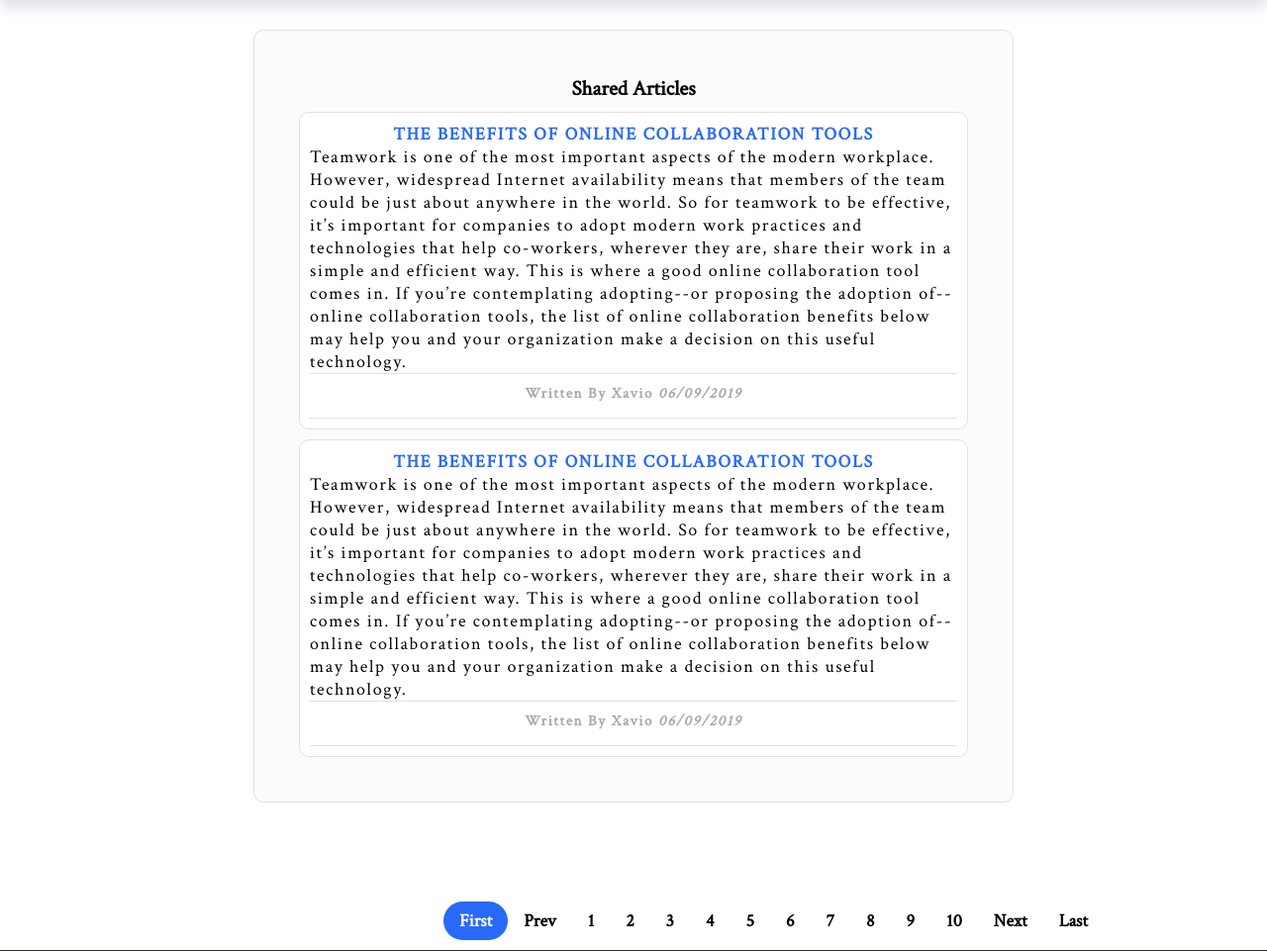
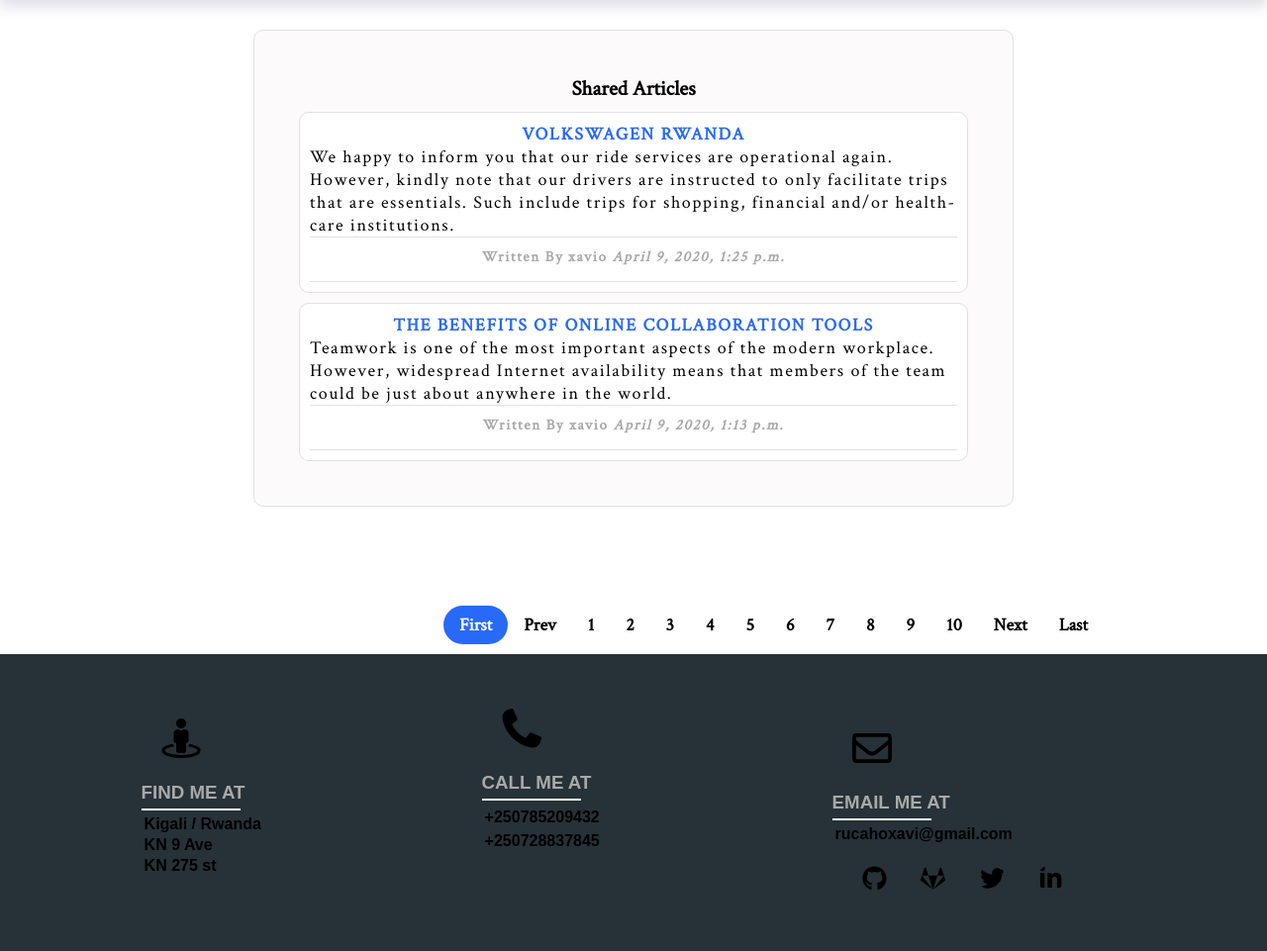
Before and after one commit to Rxavio/teamwork-blog, a Django app: page / in a window 1280 px wide. Shown: the part 80-1041 px from the top of the page at 99% size. Run offline with Django 3.2, Linux system fonts and the light colour scheme; data comes from the database, SQL or seed files in the repository; both versions use the stored data as it was after the commit.

Commit message:
display posts added in admin

```diff
--- a/mywork/workdjango/models.py
+++ b/mywork/workdjango/models.py
@@ -1,6 +1,6 @@
 from django.db import models
 from django.utils import timezone
-
+from django.contrib.auth.models import User
 
 
 
@@ -8,7 +8,7 @@ class Post(models.Model):
     title = models.CharField(max_length=100)
     content = models.TextField()
     date_posted = models.DateTimeField(default=timezone.now)
-
+    author = models.ForeignKey(User, on_delete=models.CASCADE)
 
 
     def __str__(self):
--- a/mywork/workdjango/templates/workdjango/base.html
+++ b/mywork/workdjango/templates/workdjango/base.html
@@ -22,7 +22,7 @@
     </div>
 
     <div class="logo">
-      <a href="#"> <img src="{% static 'images/team.png' %}"></a>
+      <a href="{% url 'blog-home' %}"> <img src="{% static 'images/team.png' %}"></a>
         </div>
 
 
--- a/mywork/workdjango/templates/workdjango/home.html
+++ b/mywork/workdjango/templates/workdjango/home.html
@@ -2,33 +2,18 @@
 {% block content %}
 <div class="shared-article-page">
   <div class="shared-form">
-      <h3>Shared Articles</h3>
+   <h3>Shared Articles</h3>
 
-
+ {% for post in posts %}
 <div class="info-card">
-<a href="#"><h4>The Benefits of Online Collaboration Tools</h4></a>
-<p>
-Teamwork is one of the most important aspects of the modern workplace. However, widespread Internet availability means that members of the team could be just about anywhere in the world. So for teamwork to be effective, it’s important for companies to adopt modern work practices and technologies that help co-workers, wherever they are, share their work in a simple and efficient way. This is where a good online collaboration tool comes in. If you’re contemplating adopting--or proposing the adoption of--online collaboration tools, the list of online collaboration benefits below may help you and your organization make a decision on this useful technology.
-</p>
+<a href="#"><h4>{{ post.title }}</h4></a>
+<p> {{ post.content }}</p>
 <div class="more">
-<h5 class="author">Written By Xavio <i class="date">06/09/2019</i></h5>
+<h5 class="author">Written By {{ post.author }} <i class="date">{{ post.date_posted}}</i></h5>
 </div>
 </div>
 
-
-
-<div class="info-card">
-<a href="#"><h4>The Benefits of Online Collaboration Tools</h4></a>
-
-<p>
-Teamwork is one of the most important aspects of the modern workplace. However, widespread Internet availability means that members of the team could be just about anywhere in the world. So for teamwork to be effective, it’s important for companies to adopt modern work practices and technologies that help co-workers, wherever they are, share their work in a simple and efficient way. This is where a good online collaboration tool comes in. If you’re contemplating adopting--or proposing the adoption of--online collaboration tools, the list of online collaboration benefits below may help you and your organization make a decision on this useful technology.
-</p>
-<div class="more">
-<h5 class="author">Written By Xavio <i class="date">06/09/2019</i></h5>
-</div>
-
-</div>
-
+{% endfor %}
 </div>
 
 <!--pagination-->
```
Also changed, not shown: mywork/db.sqlite3.
